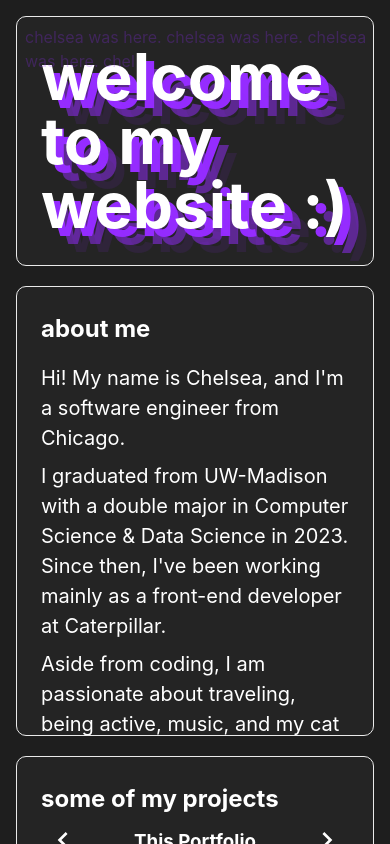
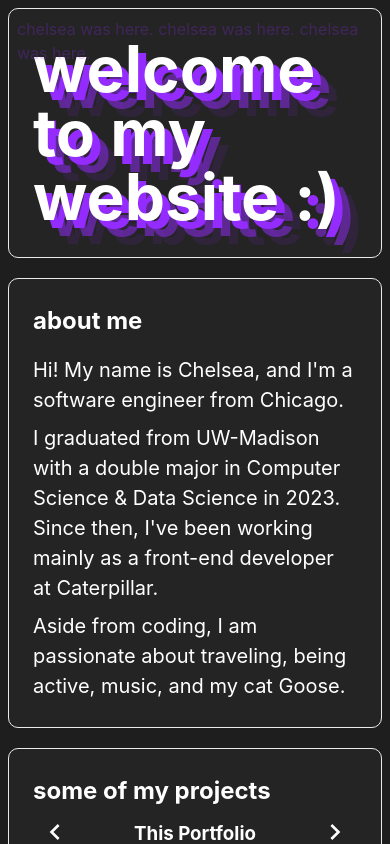
Before and after one commit to chelseautumn/portfolio, a React (Vite) app: page / in a window 390 px wide. Shown: the top 844 px of the page. Built offline with nearby package versions, Linux system fonts and the light colour scheme; no server answers.

Commit message:
grid layout fixes

```diff
--- a/index.html
+++ b/index.html
@@ -7,7 +7,7 @@
     <title>chelsea verheyen</title>
   </head>
   <body>
-    <div id="root"></div>
+    <div id="root" class="root"></div>
     <script type="module" src="/src/main.jsx"></script>
   </body>
 </html>
--- a/src/App.css
+++ b/src/App.css
@@ -10,11 +10,36 @@
   }
 }
 
-.grid-container {
+
+.container {
+  height: 100%;
+  width: 100%;
+  display: flex;
+  justify-content: center;
+  align-items: center;
+  overflow-y: auto;
+}
+
+#scrollbar::-webkit-scrollbar {
+  width: 4px;
+}
+
+#scrollbar::-webkit-scrollbar-track {
+  border-radius: 8px;
+  background-color: var(--card-color);
+}
+
+#scrollbar::-webkit-scrollbar-thumb {
+  border-radius: 8px;
+ background-clip: content-box;
+  background-color: var(--highlight-color);
+}
+.grid {
   max-width: 1100px;
-  max-height: 800px;
-  height: calc(100vh - 32px);
-  margin: 16px auto;
+  max-height: 732px;
+  height: 100%;
+  width: 100%;
+  margin: 8px;
   display: grid;
   gap: 20px;
   grid-template-areas:
@@ -29,9 +54,11 @@
 }
 
 @media (max-width: 1024px) {
-  .grid-container {
-    margin: 16px 8px;
-    height: 100vh;
+  .grid {
+    margin: 8px;
+    max-height: calc(100% - 16px);
+    height: 100%;
+  width: 100%;
     grid-template-areas:
     "welcome welcome"
     "about projects"
@@ -44,8 +71,11 @@
 }
 
 @media (max-width: 732px) {
-  .grid-container {
-    height: 100vh;
+  .grid {
+    height: 100%;
+    max-height: calc(100% - 16px);
+  width: 100%;
+    margin: 8px;
     grid-template-areas:
       "welcome"
       "about"
--- a/src/App.jsx
+++ b/src/App.jsx
@@ -14,7 +14,8 @@ function App() {
   // TODO: animate grid
 
   return (
-    <div className="grid-container">
+    <div className="container" id="scrollbar">
+    <div className="grid">
       <Welcome />
       <AboutMe />
       <Projects />
@@ -25,6 +26,7 @@ function App() {
       <Settings />
       <Legal />
     </div>
+    </div>
   )
 }
 
--- a/src/index.css
+++ b/src/index.css
@@ -19,3 +19,10 @@
   /* transition: background-color 0.2s, color 0.2s; */
   cursor:default;
 }
+
+.root, body, html {
+  height: 100%;
+  width: 100%;
+  margin: 0;
+  padding: 0;
+}
--- a/src/sections/Contact.jsx
+++ b/src/sections/Contact.jsx
@@ -60,6 +60,7 @@ function Contact() {
             />
           <button
             type="submit"
+            className="title"
           >
             send
           </button>
--- a/src/sections/Links.jsx
+++ b/src/sections/Links.jsx
@@ -14,7 +14,7 @@ function Links() {
             className="resume"
         >
             <button>
-                <h2>see my resume</h2>
+                <h2 className="title">see my resume</h2>
                 <GoArrowUpRight size={24} />
             </button>
       </a>
--- a/src/sections/Projects.jsx
+++ b/src/sections/Projects.jsx
@@ -12,7 +12,7 @@ function Projects() {
     return (
       <div className="portfolio">
         <img src="/folio.png" alt="portfolio" />
-        <p>A web portfolio showcasing my work, including a dynamic CSS grid layout and interactive designs. Built with React and Vite.</p>
+        <p>A portfolio made with React showcasing my work, including a dynamic CSS grid layout and interactive designs.</p>
       </div>
     );
   };
@@ -20,7 +20,7 @@ function Projects() {
   const Trip = () => {
     return (
       <div className="trip">
-        <p>Designed to help users plan their next trip, track expenses, and share with others. Built with React using Next.js.</p>
+        <p>Designed to help users plan their next trip, track expenses, and share with others. Built with React and Next.js.</p>
         <img src="/trip-planner.jpg" alt="trip planner" />
       </div>
     );
--- a/src/sections/Welcome.jsx
+++ b/src/sections/Welcome.jsx
@@ -30,7 +30,7 @@ const Welcome = () => {
   return (
     <Card gridArea="welcome" minHeight={"var(--min-welcome-height)"} style={{ position: "relative" }}>
       <h1 className="welcome" onMouseMove={moveMouse}>
-        welcome to {window.innerWidth > 600 && <br/>}my website :)
+        welcome to {window.innerWidth > 464 && <br/>}my website :)
       </h1>
       <span className="type">{text}</span>
     </Card>
--- a/src/styles/Contact.css
+++ b/src/styles/Contact.css
@@ -2,6 +2,7 @@
     display: flex;
     flex-direction: column;
     align-items: center;
+    height: calc(100% - 48px);
     gap: 12px;
   }
   .contact-form input{
@@ -17,10 +18,9 @@
   Ubuntu, Cantarell, Fira Sans, Droid Sans, Helvetica Neue, sans-serif
   }
 
-  /* TODO: fix height */
   .contact-form textarea {
+    flex-grow: 1;
     width: 100%;
-    height: 72px;
     border-radius: 4px;
     resize: none;
     border-color: var(--text-color);
@@ -46,7 +46,7 @@
     &:focus,
     &:active {
       background-color: var(--highlight-color);
-      color: #fff;
+      color: #fff !important;
       cursor: pointer;
       transform: scale(1.1);
     }
--- a/src/styles/Links.css
+++ b/src/styles/Links.css
@@ -19,6 +19,7 @@
     margin: 8px;
     font-size: 20px;
   }
+
   .resume button {
     border-radius: 8px;
     max-width: 216px;
@@ -34,8 +35,10 @@
     transition: color 0.2s ease, background-color 0.2s ease, transform 0.2s ease;
     &:hover {
       background-color: var(--highlight-color);
-      color: #fff;
       cursor: pointer;
       transform: scale(1.02);
+      h2 {
+        color: #fff !important;
+      }
     }
   }
```
